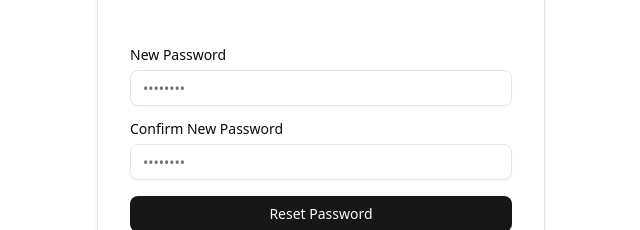
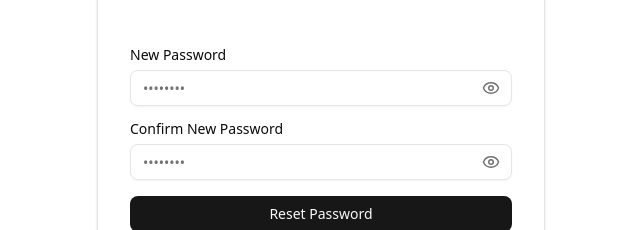
Before and after one commit to Jerry-Khobby/campusbid-ecommerce-frontend-web-app-vendor, a Next.js app: page /vendor/reset-password in a window 1280 px wide. Shown: the part 326-556 px from the top of the page, without its empty margins (319-959 px from the left). Built offline with nearby package versions, Linux system fonts and the light colour scheme; no server answers.

Commit message:
Add show/hide toggle to password fields
Password inputs gave no way to check what was actually typed before
submitting. Adds a reusable PasswordInput (Input + an eye-icon toggle
button) and swaps it in on login, reset-password, and the settings
change-password form.

```diff
--- a/app/vendor/login/page.tsx
+++ b/app/vendor/login/page.tsx
@@ -6,6 +6,7 @@ import { Suspense, useEffect, useState } from "react";
 import { useRouter, useSearchParams } from "next/navigation";
 import { Button } from "@/components/ui/button";
 import { Input } from "@/components/ui/input";
+import { PasswordInput } from "@/components/ui/password-input";
 import { Label } from "@/components/ui/label";
 import { Card } from "@/components/ui/card";
 import { useUser } from "@/lib/user-context";
@@ -156,9 +157,8 @@ function VendorLoginPageInner() {
 
           <div className="space-y-2">
             <Label htmlFor="password">Password</Label>
-            <Input
+            <PasswordInput
               id="password"
-              type="password"
               placeholder="••••••••"
               value={formData.password}
               onChange={(e) =>
--- a/app/vendor/reset-password/page.tsx
+++ b/app/vendor/reset-password/page.tsx
@@ -4,7 +4,7 @@ import type React from "react"
 import { Suspense, useState } from "react"
 import { Card } from "@/components/ui/card"
 import { Button } from "@/components/ui/button"
-import { Input } from "@/components/ui/input"
+import { PasswordInput } from "@/components/ui/password-input"
 import { Label } from "@/components/ui/label"
 import { useNotification } from "@/lib/notification-context"
 import { useRouter, useSearchParams } from "next/navigation"
@@ -74,9 +74,8 @@ function VendorResetPasswordPageInner() {
         <form onSubmit={handleSubmit} className="space-y-4">
           <div className="space-y-2">
             <Label htmlFor="password">New Password</Label>
-            <Input
+            <PasswordInput
               id="password"
-              type="password"
               placeholder="••••••••"
               value={password}
               onChange={(e) => setPassword(e.target.value)}
@@ -86,9 +85,8 @@ function VendorResetPasswordPageInner() {
 
           <div className="space-y-2">
             <Label htmlFor="confirmPassword">Confirm New Password</Label>
-            <Input
+            <PasswordInput
               id="confirmPassword"
-              type="password"
               placeholder="••••••••"
               value={confirmPassword}
               onChange={(e) => setConfirmPassword(e.target.value)}
--- a/app/vendor/settings/page.tsx
+++ b/app/vendor/settings/page.tsx
@@ -7,6 +7,7 @@ import { useEffect, useState } from "react"
 import { Card } from "@/components/ui/card"
 import { Button } from "@/components/ui/button"
 import { Input } from "@/components/ui/input"
+import { PasswordInput } from "@/components/ui/password-input"
 import { Label } from "@/components/ui/label"
 import { Textarea } from "@/components/ui/textarea"
 import { Switch } from "@/components/ui/switch"
@@ -485,27 +486,24 @@ export default function VendorSettingsPage() {
                 <div className="space-y-4">
                   <div className="space-y-2">
                     <Label htmlFor="currentPassword">Current Password</Label>
-                    <Input
+                    <PasswordInput
                       id="currentPassword"
-                      type="password"
                       value={passwordForm.currentPassword}
                       onChange={(e) => setPasswordForm({ ...passwordForm, currentPassword: e.target.value })}
                     />
                   </div>
                   <div className="space-y-2">
                     <Label htmlFor="newPassword">New Password</Label>
-                    <Input
+                    <PasswordInput
                       id="newPassword"
-                      type="password"
                       value={passwordForm.newPassword}
                       onChange={(e) => setPasswordForm({ ...passwordForm, newPassword: e.target.value })}
                     />
                   </div>
                   <div className="space-y-2">
                     <Label htmlFor="confirmPassword">Confirm New Password</Label>
-                    <Input
+                    <PasswordInput
                       id="confirmPassword"
-                      type="password"
                       value={passwordForm.confirmPassword}
                       onChange={(e) => setPasswordForm({ ...passwordForm, confirmPassword: e.target.value })}
                     />
--- /dev/null
+++ b/components/ui/password-input.tsx
@@ -0,0 +1,31 @@
+"use client"
+
+import * as React from "react"
+import { Eye, EyeOff } from "lucide-react"
+
+import { cn } from "@/lib/utils"
+import { Input } from "@/components/ui/input"
+
+const PasswordInput = React.forwardRef<HTMLInputElement, Omit<React.ComponentProps<typeof Input>, "type">>(
+  ({ className, ...props }, ref) => {
+    const [isVisible, setIsVisible] = React.useState(false)
+
+    return (
+      <div className="relative">
+        <Input ref={ref} type={isVisible ? "text" : "password"} className={cn("pr-10", className)} {...props} />
+        <button
+          type="button"
+          tabIndex={-1}
+          onClick={() => setIsVisible((current) => !current)}
+          className="absolute right-3 top-1/2 -translate-y-1/2 text-muted-foreground hover:text-foreground"
+          aria-label={isVisible ? "Hide password" : "Show password"}
+        >
+          {isVisible ? <EyeOff size={18} /> : <Eye size={18} />}
+        </button>
+      </div>
+    )
+  },
+)
+PasswordInput.displayName = "PasswordInput"
+
+export { PasswordInput }
```
